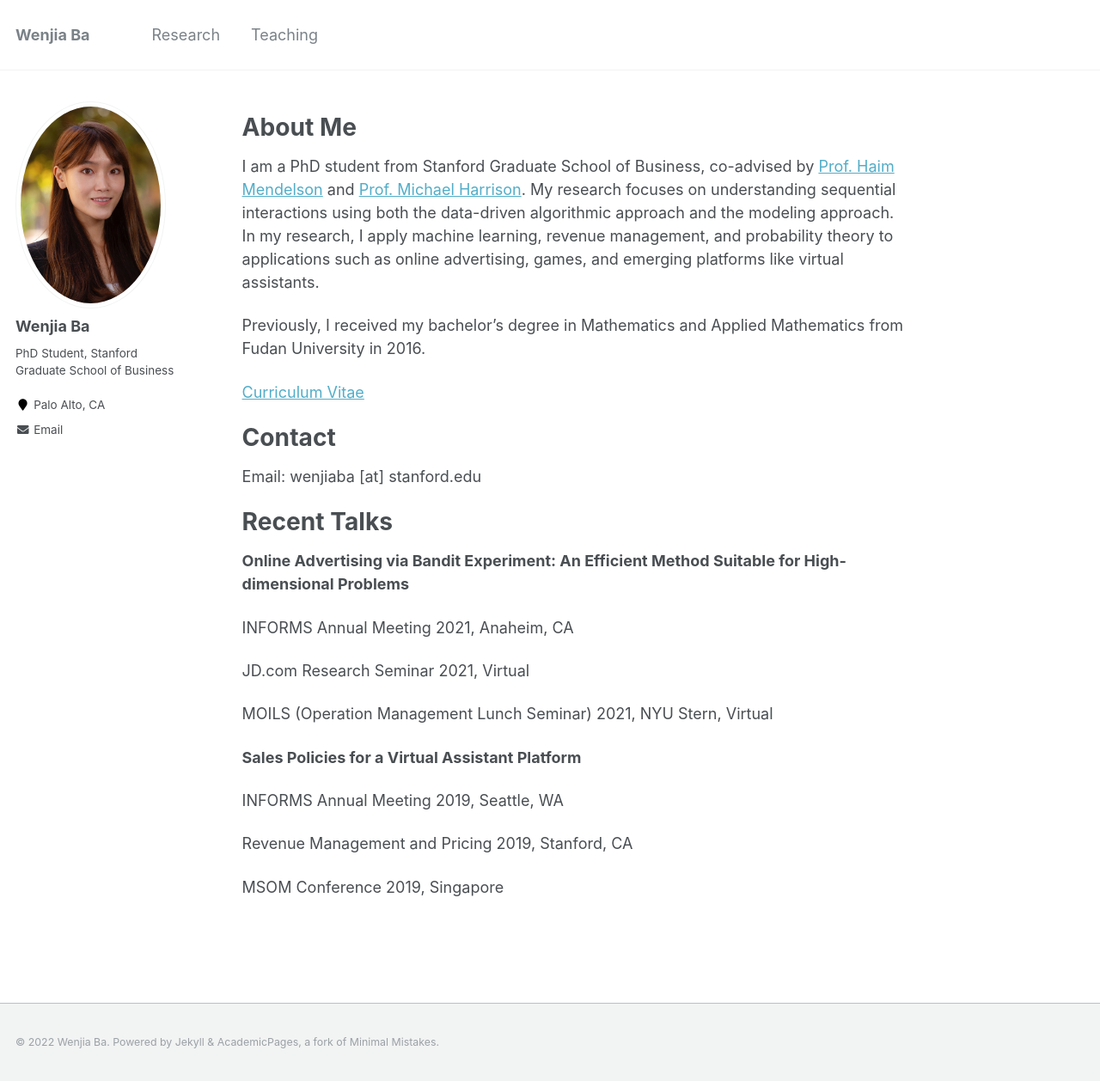
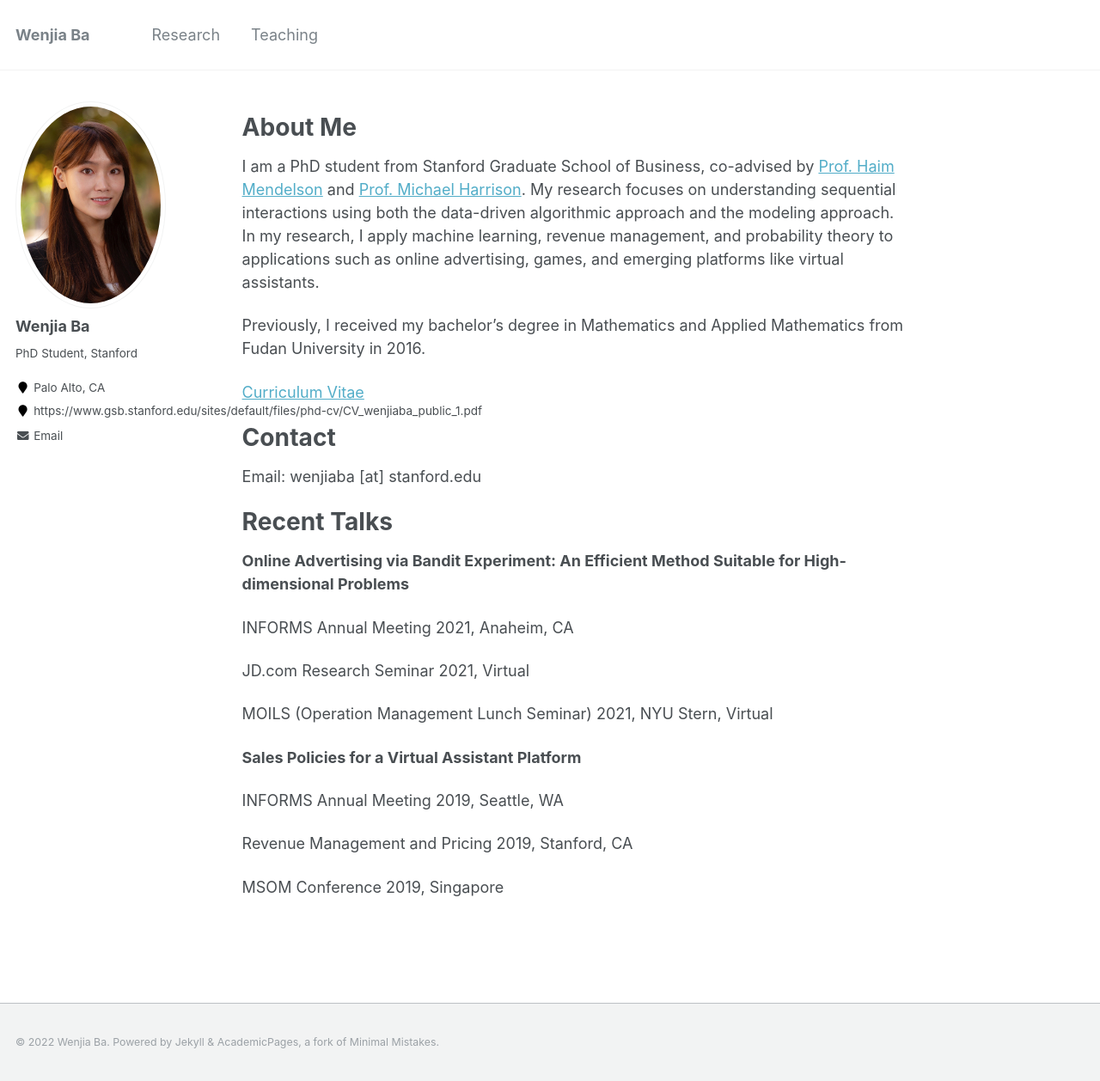
Before and after one commit to wenjiaba/wenjiaba.github.io, a Jekyll site: the page built from _pages/about.md, in a window 1280 px wide and 1258 px high. Shown: the whole window at 86% size. Built offline with Jekyll 4.4.1, drawn with Linux system fonts in a browser that asks for light colours.

Commit message:
Update _config.yml

```diff
--- a/_config.yml
+++ b/_config.yml
@@ -82,9 +82,9 @@ analytics:
 author:
   name             : "Wenjia Ba"
   avatar           : "pp.jpeg"
-  bio              : "PhD Student, Stanford Graduate School of Business"
+  bio              : "PhD Student, Stanford"
   location         : "Palo Alto, CA"
-  employer         :
+  employer         : "https://www.gsb.stanford.edu/sites/default/files/phd-cv/CV_wenjiaba_public_1.pdf"
   curriculum vitae : #"https://www.gsb.stanford.edu/sites/default/files/phd-cv/CV_wenjiaba_public_1.pdf"
   googlescholar    : #"http://yourfullgooglescholarurl.com"
   email            : "wenjiaba@stanford.edu"
```
